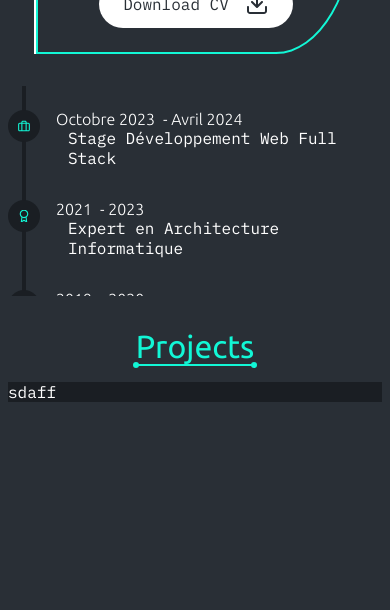
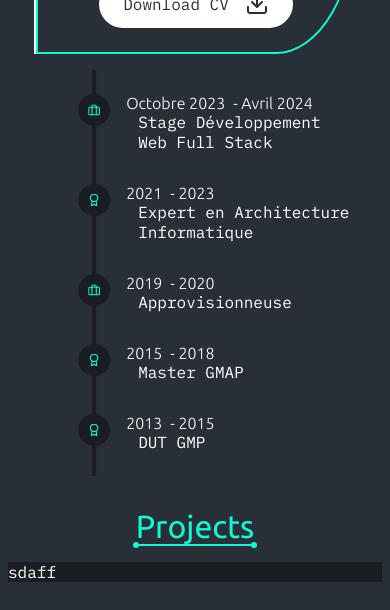
Before and after one commit to cdefonte42/Portofolio, an Angular app in the folder front/: page / in a window 390 px wide. Shown: the part 636-1246 px from the top of the page. Built offline with nearby package versions, Linux system fonts and the light colour scheme.

Commit message:
[fix] desktop to mobile timeline layout

```diff
--- a/front/src/app/app.component.css
+++ b/front/src/app/app.component.css
@@ -26,7 +26,7 @@ app-nav-bar {
 
 
 .content > div {
-    height: 100vh;
+    min-height: 100vh;
     display: flex;
     flex-direction: column;
     gap: 1rem;
@@ -37,18 +37,42 @@ app-section-title {
     align-self: center;
 }
 
+
+.desktop {
+    display: none;
+}
+
+@media screen and (min-width: 760px) {
+    .desktop {
+        display: block;
+    }
+
+    .mobile {
+        display: none;
+    }
+}
+
+
 .overview-content {
+    flex-grow: 1;
     overflow: hidden;
     display: flex;
-    flex-wrap: wrap;
     flex-direction: row;
     gap: 2rem;
     justify-content: center;
     align-items: center;
 }
 
+.mobile {
+    transform: translateX(25%);
+    overflow-x: hidden;
+    max-width: calc(100% - 25%);
+}
+
 .timeline {
+    margin-top: 10%;
+    align-self: start;
+    max-height: 60vh;
     flex-grow: 1;
-    height: 60%;
     overflow: auto;
 }
--- a/front/src/app/app.component.html
+++ b/front/src/app/app.component.html
@@ -6,10 +6,12 @@
         <app-section-title>About Me</app-section-title>
         <div class="overview-content">
             <app-overview />
-            <div class="timeline">
+            <div class="timeline desktop">
                 <app-timeline />
             </div>
         </div>
+        <app-timeline class="mobile" />
+
     </div>
     <div id="work-experiences-view">
         <app-section-title>Projects</app-section-title>
```
